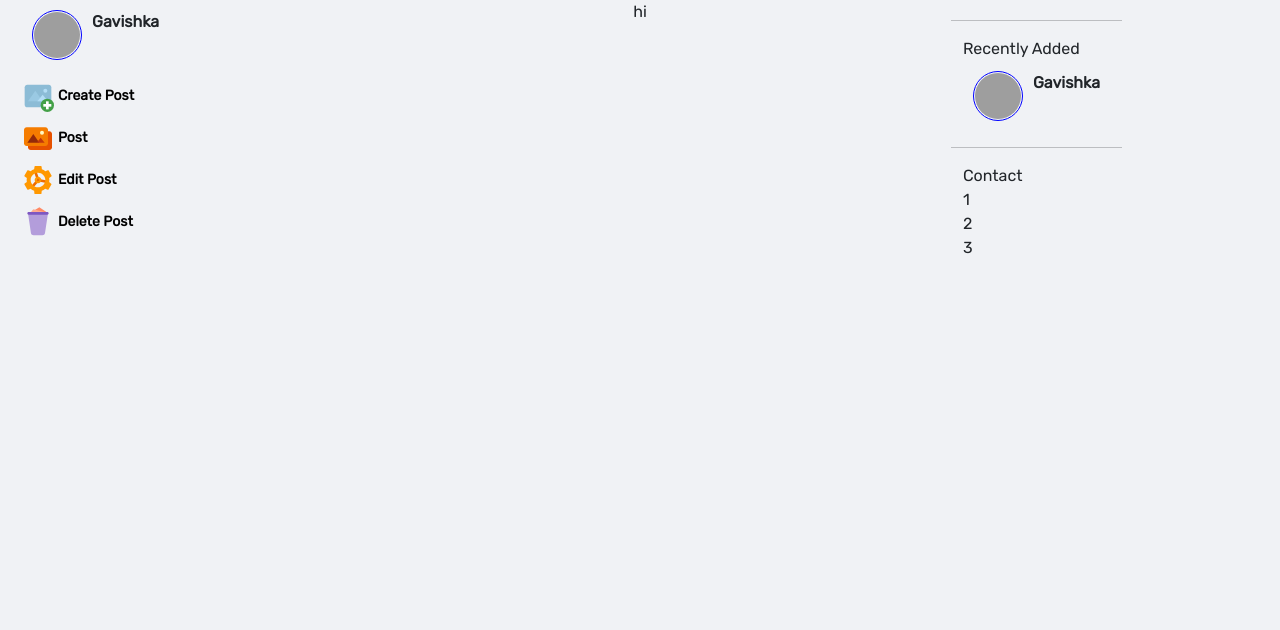
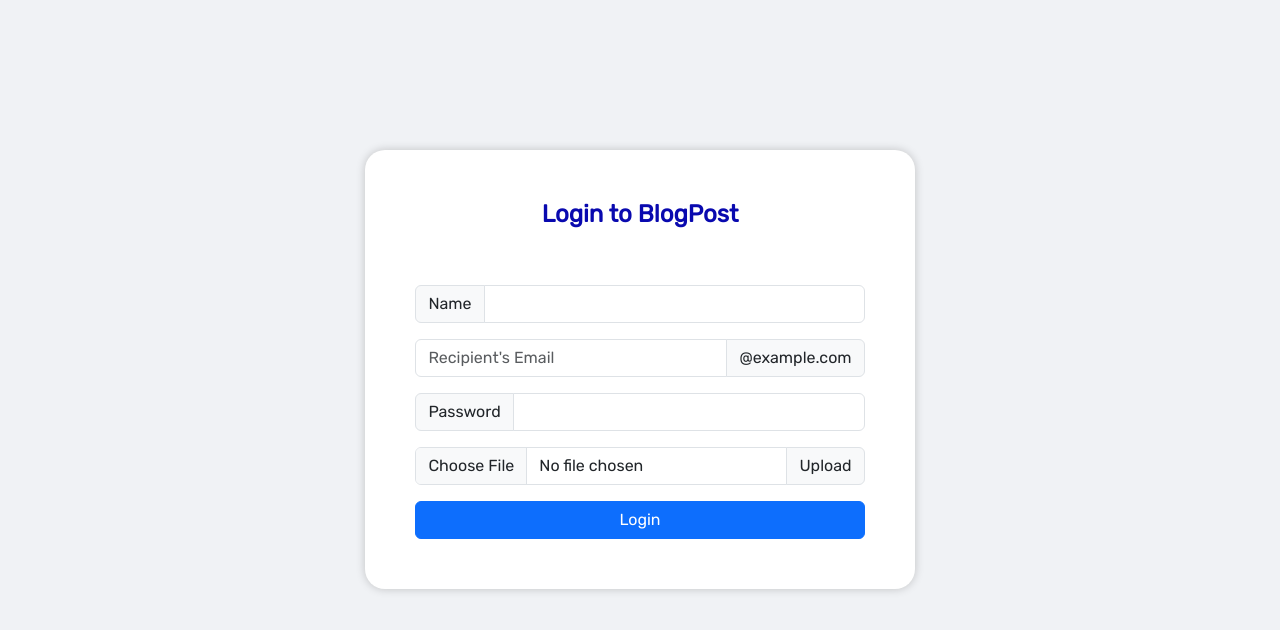
Before and after one commit to GavishkaChamindu/test-3-frontend, a React (Create React App) app: page / in a window 1280 px wide. Shown: the top 630 px of the page. Built offline with nearby package versions, Linux system fonts and the light colour scheme; no server answers; grey boxes are pictures that could not be loaded.

Commit message:
create register page

```diff
--- a/src/App.js
+++ b/src/App.js
@@ -6,6 +6,7 @@
 import NewHome from "./pr-3/ShowPages/NewHome";
 import News from "./pages/news/News";
 import Question from "./pages/question/Question";
+import Register from "./pages/Register/Register";
 import Show from "./pr-3/ShowPages/Show";
 
 function App() {
@@ -13,8 +14,8 @@
     <div>
 
 
+  <Register/>
 
-  <News/>
     </div>
   );
 }
--- /dev/null
+++ b/src/pages/Register/Register.jsx
@@ -0,0 +1,56 @@
+import "./register.css";
+
+export default function Register() {
+  return (
+    <div class="container-fluid">
+      <div className="login">
+        <div className="set-padding">
+          <div className="login-header">
+            <h6 className="l-title">Login to BlogPost</h6>
+          </div>
+          <br />
+          <br />
+          <div className="login-content">
+            <div className="content-title"></div>
+            <div className="login-down">
+              <form>
+              <div class="input-group mb-3">
+  <span class="input-group-text" id="inputGroup-sizing-default">Name</span>
+  <input type="text" class="form-control" aria-label="Sizing example input" aria-describedby="inputGroup-sizing-default"/>
+</div>
+
+
+                <div class="input-group mb-3">
+  <input type="text" class="form-control" placeholder="Recipient's Email" aria-label="Recipient's username" aria-describedby="basic-addon2"/>
+  <span class="input-group-text" id="basic-addon2">@example.com</span>
+</div>
+
+
+
+
+<div class="input-group mb-3">
+  <span class="input-group-text" id="inputGroup-sizing-default">Password</span>
+  <input type="password" class="form-control" aria-label="Sizing example input" aria-describedby="inputGroup-sizing-default"/>
+</div>
+
+                <div class="input-group mb-3">
+  <input type="file" class="form-control" id="inputGroupFile02"/>
+  <label class="input-group-text" for="inputGroupFile02">Upload</label>
+</div>
+
+
+
+
+                <div class="d-grid gap-2">
+                  <button class="btn btn-primary" type="button">
+                    Login
+                  </button>
+                </div>
+              </form>
+            </div>
+          </div>
+        </div>
+      </div>
+    </div>
+  );
+}
--- /dev/null
+++ b/src/pages/Register/register.css
@@ -0,0 +1,48 @@
+.login{
+    display: flex;
+    flex-direction: column;
+    align-items: center;
+    justify-content: center;
+    margin-top: 150px;
+
+
+}
+
+.set-padding{
+    background-color: white;
+    padding: 50px;
+    box-shadow: 0px 0px 10px rgba(0, 0, 0, 0.2);
+    border-radius: 20px;
+}
+
+.l-title{
+    color: rgb(9, 9, 175);
+    font-weight: bold;
+    font-size: 24px;
+
+
+
+}
+.login-header{
+    display: flex;
+    align-items: center;
+    justify-content: center;
+}
+
+
+@media screen and (max-width: 600px) {
+
+    .login{
+      justify-content: center;
+      margin-top: 100px;
+
+
+    }
+    .set-padding {
+        padding: 20px;
+        max-width: 100%;
+    }
+    .l-title {
+        font-size: 20px;
+    }
+}
```
